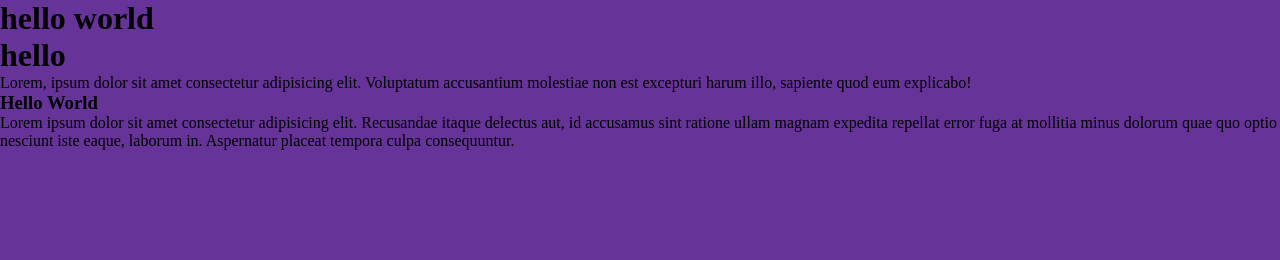
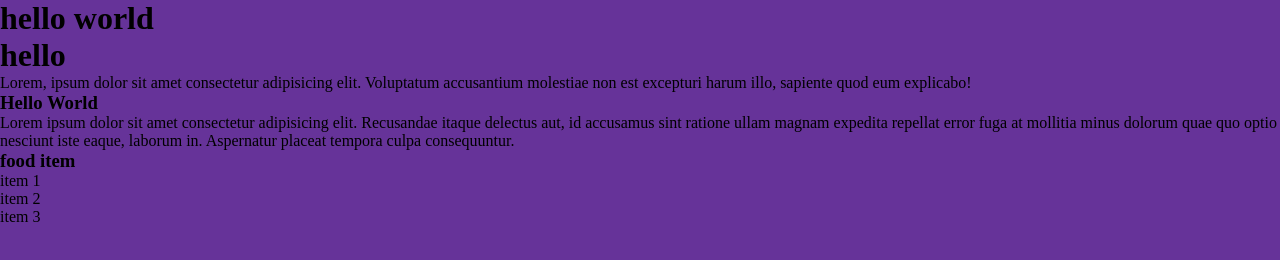
Before and after one commit to Md-Dalim-Hossain/my-simple-website, a plain HTML site: page index.html in a window 1280 px wide. Drawn offline with Linux system fonts and the light colour scheme.

Commit message:
add a food item

```diff
--- a/index.html
+++ b/index.html
@@ -16,5 +16,13 @@
         <h3>Hello World</h3>
         <p>Lorem ipsum dolor sit amet consectetur adipisicing elit. Recusandae itaque delectus aut, id accusamus sint ratione ullam magnam expedita repellat error fuga at mollitia minus dolorum quae quo optio nesciunt iste eaque, laborum in. Aspernatur placeat tempora culpa consequuntur.</p>
     </div>
+    <div class="item">
+        <h3>food item</h3>
+        <ul>
+            <li>item 1</li>
+            <li>item 2</li>
+            <li>item 3</li>
+        </ul>
+    </div>
 </body>
 </html>
```
